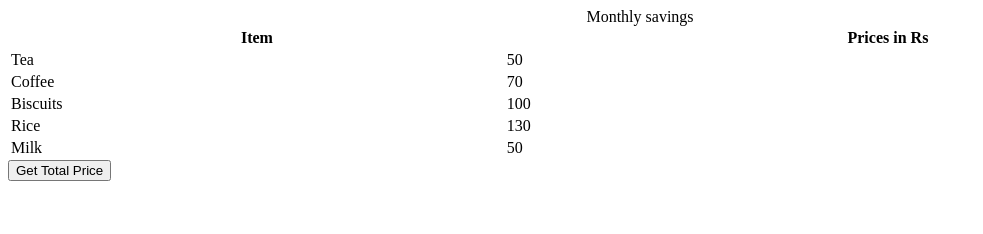
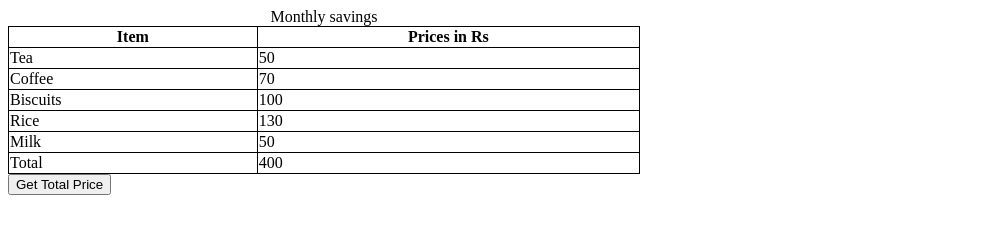
Before and after one commit to acciojob/grofers-checkout-bharatjivv, a website: page main.html in a window 1280 px wide. Both pictures are taken after a click on the button "Get Total Price". Shown: the whole page, without its empty margins (0-983 px from the left). Drawn offline with Linux system fonts and the light colour scheme.

Commit message:
created a submission

```diff
--- a/main.html
+++ b/main.html
@@ -8,7 +8,7 @@
 
 <body>
     <!-- the entire body must be written by student -->
-    <table style="width: 100%">
+    <table id="tabla">
     <caption>
       Monthly savings
     </caption>
--- a/script.js
+++ b/script.js
@@ -4,6 +4,23 @@ document.body.appendChild(getSumBtn);
 
 const getSum = () => {
 //Add your code here
+  const priceElements = document.querySelectorAll('.price');
+
+  console.log(priceElements);
+
+  let sum = 0;
+  priceElements.forEach(priceElements => {
+    sum += parseFloat(priceElements.textContent);
+  })
+
+
+  let totalRow = document.createElement('tr');
+  totalRow.innerHTML = `
+    <td> Total </td>
+    <td> ${sum} </td>
+    `;
+
+  tabla.appendChild(totalRow);
 
 };
 
--- a/styles.css
+++ b/styles.css
@@ -1,2 +1,11 @@
 
 /* Your CSS Code here. */
+table {
+    width: 50%;
+}
+
+table, tr, td, th {
+    border-collapse: collapse;
+    border: 1px solid black;
+
+}
```
